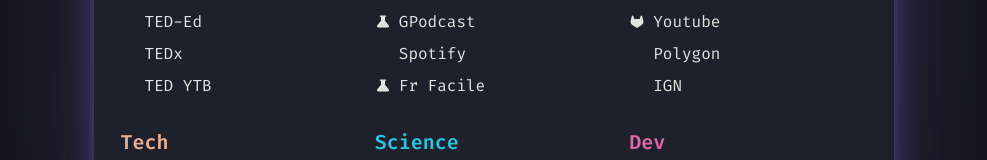
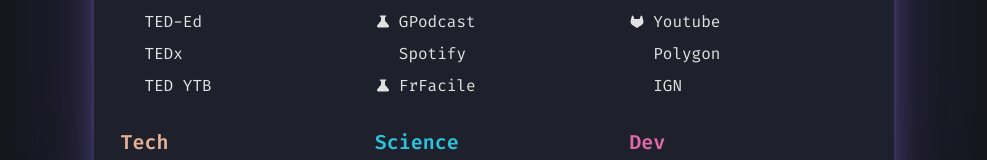
Before and after one commit to MadobyPy/MadobyWeb, a Next.js app: page / in a window 1280 px wide. Shown: the part 350-510 px from the top of the page, without its empty margins (146-1133 px from the left). Built offline with nearby package versions, Linux system fonts and the light colour scheme; some icons are missing.

Commit message:
Update startpage.config.js

```diff
--- a/startpage.config.js
+++ b/startpage.config.js
@@ -303,7 +303,7 @@
 						icon: "mdi:spotify"
 					},
 					{
-						name: "Fr Facile",
+						name: "FrFacile",
 						url: "https://www.podcastfrancaisfacile.com/",
 						target: "_blank",
 						icon: "material-symbols:science"
```
